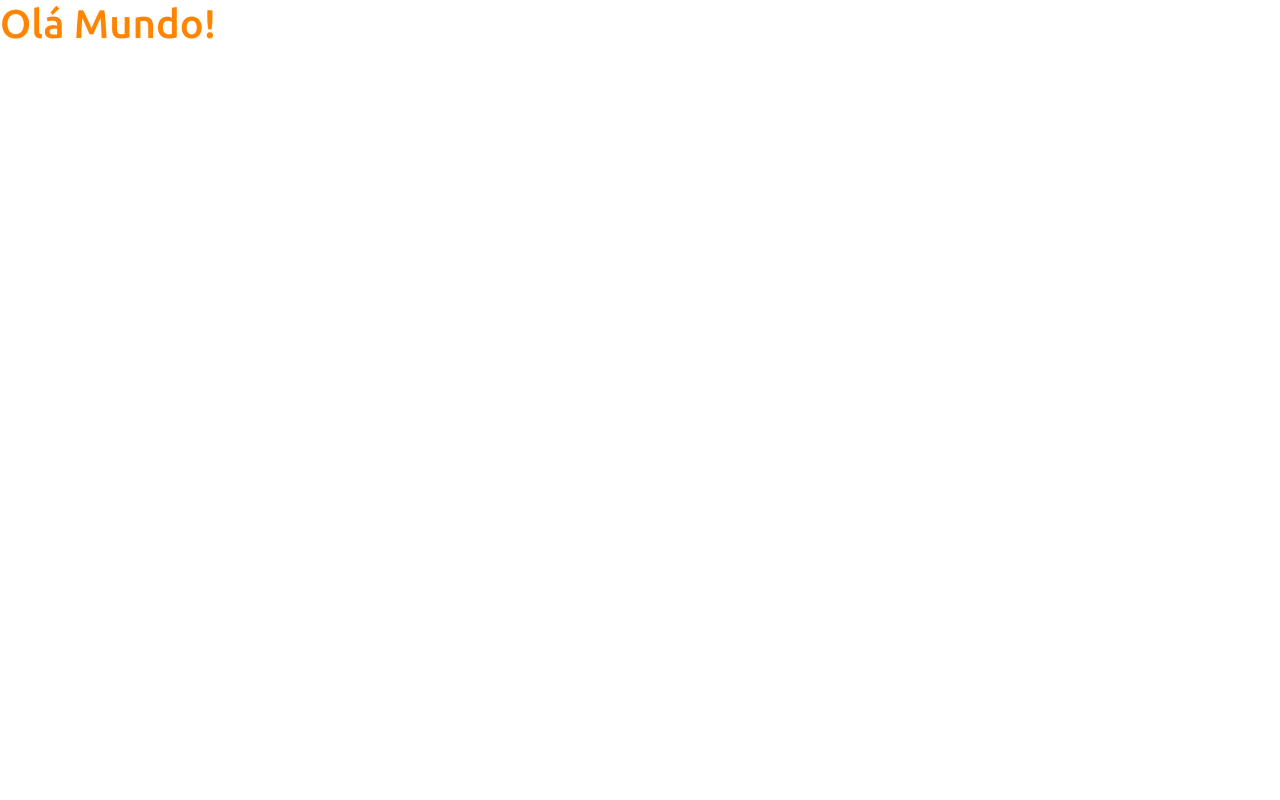
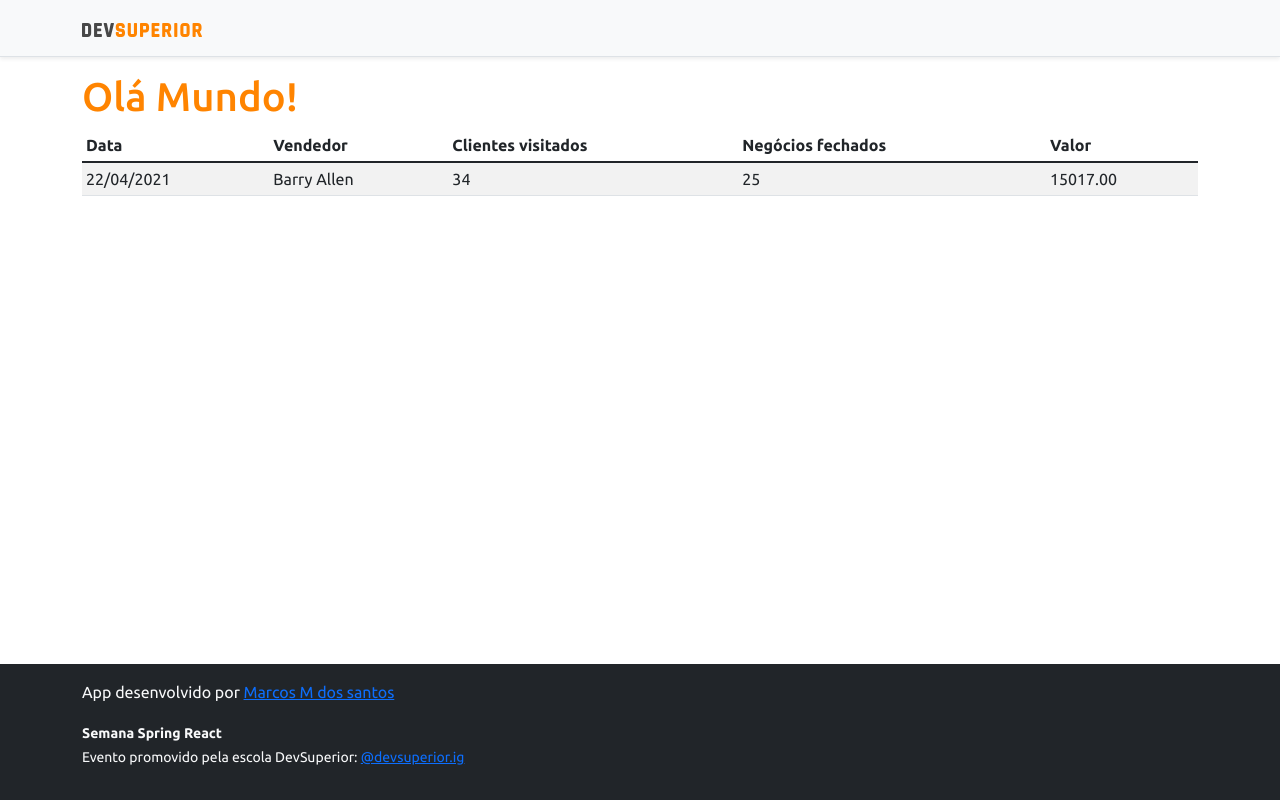
Before and after one commit to marcos1970moreirasantos/projeto-mms-sds5, a React (Create React App) app in the folder frontend-sds-5/: page / in a window 1280 px wide. Built offline with nearby package versions, Linux system fonts and the light colour scheme.

Commit message:
Basic static components

```diff
--- a/frontend-sds-5/src/App.tsx
+++ b/frontend-sds-5/src/App.tsx
@@ -1,8 +1,20 @@
+
+import DataTable from "componentes/DataTable";
+import Footer from "componentes/footer";
+import NavBar from "componentes/NavBar";
+
 function App() {
-  return(
-  <div>
-<h1 className="text-primary">Olá Mundo!</h1>
-    </div>
+
+  return (
+    <>
+      <NavBar />
+      <div className="container">
+        <h1 className="text-primary">Olá Mundo!</h1>
+        <DataTable />
+      </div>
+      <Footer />
+
+    </>
   );
 }
 
--- /dev/null
+++ b/frontend-sds-5/src/componentes/DataTable/index.tsx
@@ -0,0 +1,31 @@
+const DataTable=() =>{
+    return (
+
+        <div className="table-responsive">
+    <table className="table table-striped table-sm">
+        <thead>
+            <tr>
+                <th>Data</th>
+                <th>Vendedor</th>
+                <th>Clientes visitados</th>
+                <th>Negócios fechados</th>
+                <th>Valor</th>
+            </tr>
+        </thead>
+        <tbody>
+            <tr>
+                <td>22/04/2021</td>
+                <td>Barry Allen</td>
+                <td>34</td>
+                <td>25</td>
+                <td>15017.00</td>
+            </tr>
+        </tbody>
+    </table>
+</div>
+
+
+    );
+}
+
+export default DataTable;
--- /dev/null
+++ b/frontend-sds-5/src/componentes/NavBar/index.tsx
@@ -0,0 +1,16 @@
+import ImgDsDark from 'assets/iimg/ds-dark.svg';
+const NavBar = () => {
+    return (
+
+            <div className="d-flex flex-column flex-md-row align-items-center p-3 px-md-4 mb-3 bg-light border-bottom shadow-sm">
+                <div className="container">
+                    <nav className="my-2 my-md-0 mr-md-3">
+                        <img src={ImgDsDark} alt="DevSuperior" width="120" />
+                    </nav>
+                </div>
+            </div>
+
+    );
+}
+
+export default NavBar;
--- /dev/null
+++ b/frontend-sds-5/src/componentes/footer/index.tsx
@@ -0,0 +1,15 @@
+const Footer =() =>{
+    return (
+        <footer className="Footer mt-auto py-3 bg-dark">
+            <div className="container">
+                <p className="text-light">App desenvolvido por <a href="https://github.com/marcos1970moreirasantos" target="_blank" rel="noreferrer">Marcos M dos santos</a></p>
+                <p className="text-light"><small><strong>Semana Spring React</strong><br />
+         Evento promovido pela escola DevSuperior: <a href="https://instagram.com/devsuperior.ig" target="_blank" rel="noreferrer">@devsuperior.ig</a></small></p>
+            </div>
+        </footer>
+
+
+    );
+}
+
+export default Footer;
```
Also changed, not shown: frontend-sds-5/src/assets/iimg/ds-dark.svg (added).
